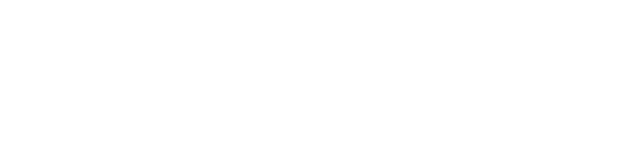
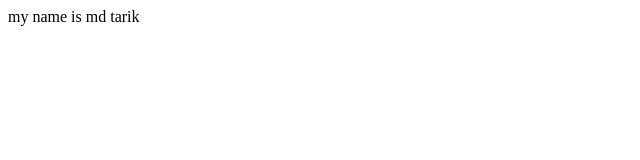
Before and after one commit to Tarik-Mahtab/my-first-ripo, a plain HTML site: page index.html in a window 1280 px wide. Shown: the whole page, without its empty margins (0-640 px from the left). Drawn offline with Linux system fonts and the light colour scheme.

Commit message:
first comit

```diff
--- a/index.html
+++ b/index.html
@@ -6,6 +6,6 @@
     <title>my first ripo</title>
 </head>
 <body>
-
+    my name is md tarik
 </body>
 </html>
```
